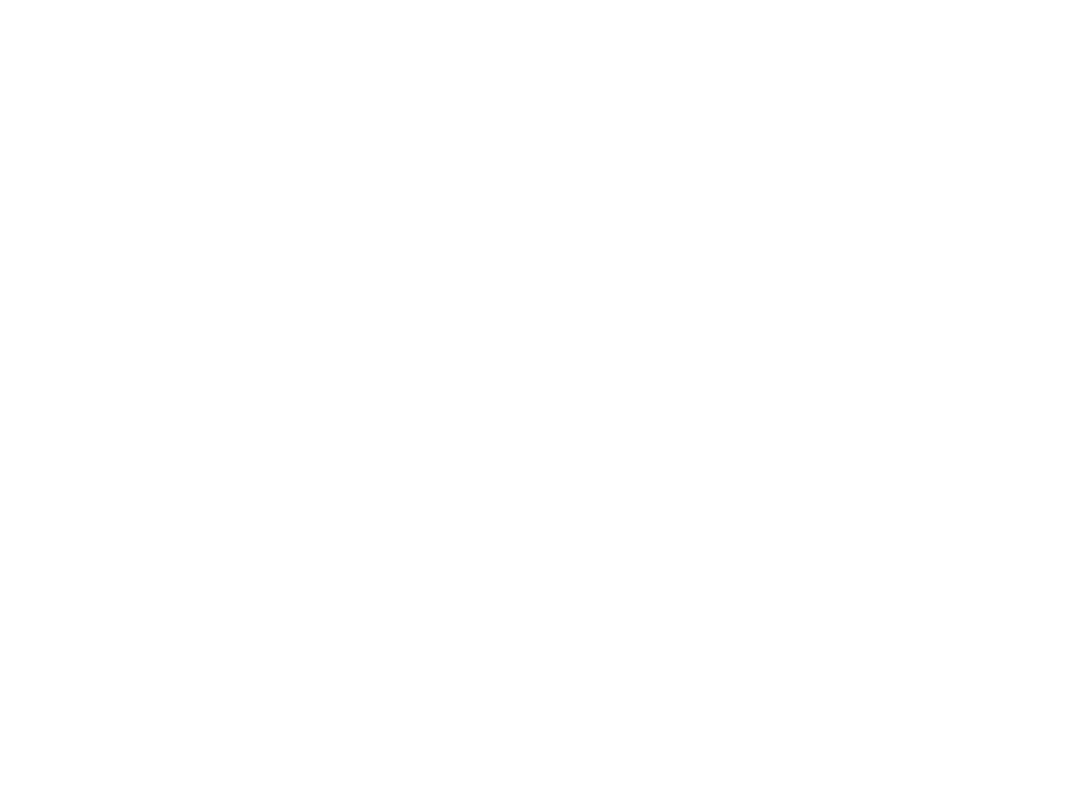
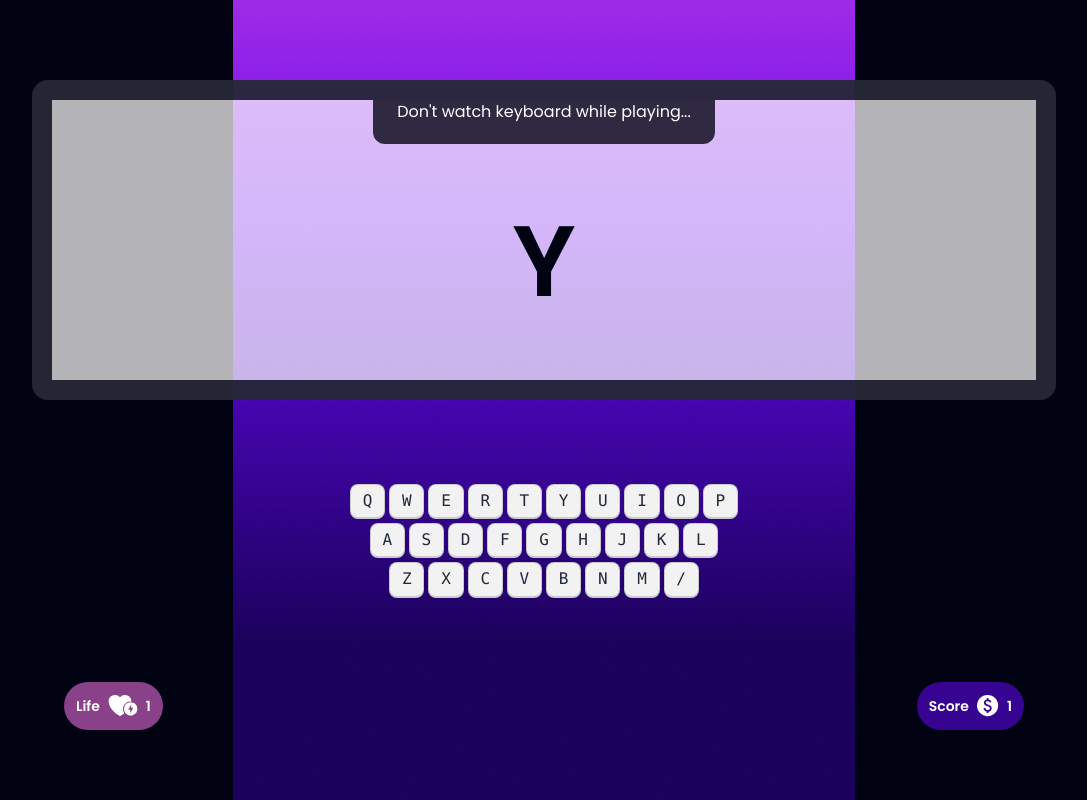
Before and after one commit to anikmondol/Alphabet-Clash-Pro--m-27-28-, a plain HTML site: page index.html in a window 1280 px wide. Shown: the whole page, without its empty margins (96-1183 px from the left). Drawn offline with nearby package versions, Linux system fonts and the light colour scheme.

Commit message:
home and screen section deign done

```diff
--- a/index.html
+++ b/index.html
@@ -1,5 +1,5 @@
 <!DOCTYPE html>
-<html lang="en">
+<html lang="en" data-theme="light">
 
 <head>
     <meta charset="UTF-8">
@@ -15,11 +15,86 @@
 
 </head>
 
-<body>
+<body class="poppins_font">
 
-    <section class="home"></section>
-    <section class="play_ground"></section>
-    <section class="score"></section>
+    <main class="bg-[#010313] min-h-screen bg-[url(images/background.png)] bg-no-repeat bg-center">
+
+
+        <!-- home screen -->
+        <section class="home text-white flex flex-col text-center hidden">
+            <div class="flex flex-col items-center  gap-10 min-h-screen justify-center">
+                <h1 class="text-9xl anton_font">ALPHABET CLASH</h1>
+                <p>Unleash Your Keyboard Kung Fu : Press “Enter” to Play</p>
+                <button class="btn text-[#010313] text-[18px]">Play Now</button>
+            </div>
+        </section>
+        <!-- play ground -->
+        <section class="play_ground">
+            <div class="flex flex-col items-center pt-20 gap-20">
+                <!-- screen -->
+                <div class="artboard artboard-horizontal phone-6 border-[20px] rounded-2xl border-[#010313CC] bg-[#ffffffb3]">
+                    <div class="flex justify-center">
+                        <p class="bg-[#2F2941] text-white px-6 pb-5 rounded-b-xl">Don't watch keyboard  while playing...</p>
+                    </div>
+                    <div class="flex items-center justify-center h-5/6">
+                        <p class="text-[#010313] text-[100px] font-semibold">Y</p>
+                    </div>
+                </div>
+                <!-- keyboard -->
+                <div class="uppercase">
+                    <div class="flex justify-center gap-1 my-1 w-full ">
+                        <kbd class="kbd">q</kbd>
+                        <kbd class="kbd">w</kbd>
+                        <kbd class="kbd">e</kbd>
+                        <kbd class="kbd">r</kbd>
+                        <kbd class="kbd">t</kbd>
+                        <kbd class="kbd">y</kbd>
+                        <kbd class="kbd">u</kbd>
+                        <kbd class="kbd">i</kbd>
+                        <kbd class="kbd">o</kbd>
+                        <kbd class="kbd">p</kbd>
+                    </div>
+                    <div class="flex justify-center gap-1 my-1 w-full">
+                        <kbd class="kbd">a</kbd>
+                        <kbd class="kbd">s</kbd>
+                        <kbd class="kbd">d</kbd>
+                        <kbd class="kbd">f</kbd>
+                        <kbd class="kbd">g</kbd>
+                        <kbd class="kbd">h</kbd>
+                        <kbd class="kbd">j</kbd>
+                        <kbd class="kbd">k</kbd>
+                        <kbd class="kbd">l</kbd>
+                    </div>
+                    <div class="flex justify-center gap-1 my-1 w-full">
+                        <kbd class="kbd">z</kbd>
+                        <kbd class="kbd">x</kbd>
+                        <kbd class="kbd">c</kbd>
+                        <kbd class="kbd">v</kbd>
+                        <kbd class="kbd">b</kbd>
+                        <kbd class="kbd">n</kbd>
+                        <kbd class="kbd">m</kbd>
+                        <kbd class="kbd">/</kbd>
+                    </div>
+                </div>
+                <!-- life and score button -->
+                <div class="w-3/4 flex justify-between">
+                    <button class="btn btn-accent bg-[#894189] text-white border-none rounded-full px-3">
+                        <p>Life</p>
+                       <img src="images/heart.svg" alt="">
+                        <span>1</span>
+                      </button>
+                    <button class="btn btn-secondary bg-[#360490] text-white border-none rounded-full px-3">
+                        <p>Score</p>
+                       <img src="images/dollar.svg" alt="">
+                        <span>1</span>
+                      </button>
+                </div>
+            </div>
+        </section>
+        <!-- score -->
+        <section class="score"></section>
+    </main>
+
 </body>
 
 </html>
--- a/styles/styles.css
+++ b/styles/styles.css
@@ -8,3 +8,8 @@
 .anton_font{
     font-family: "Anton", sans-serif;
 }
+
+body{
+    margin: 0px;
+    padding: 0px;
+}
```
Also changed, not shown: images/dollar.svg (added), images/heart.svg (added).
